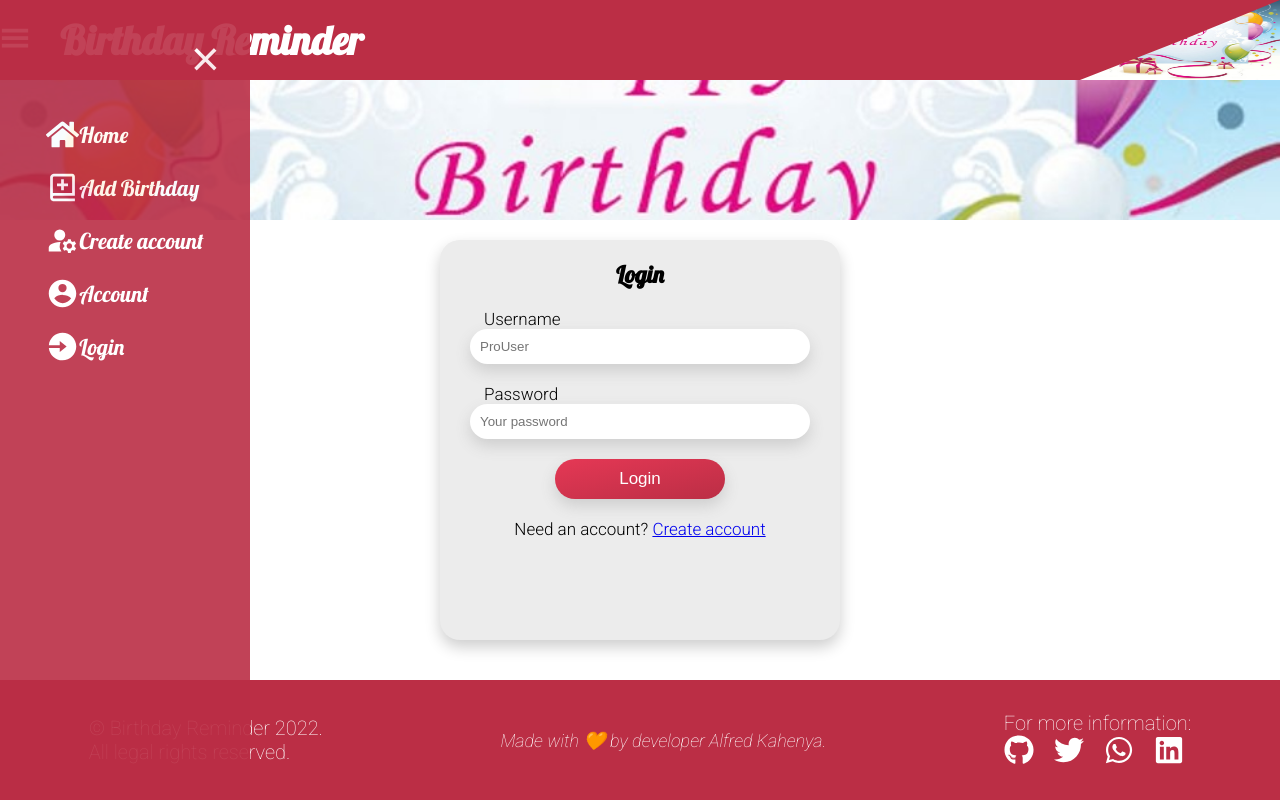
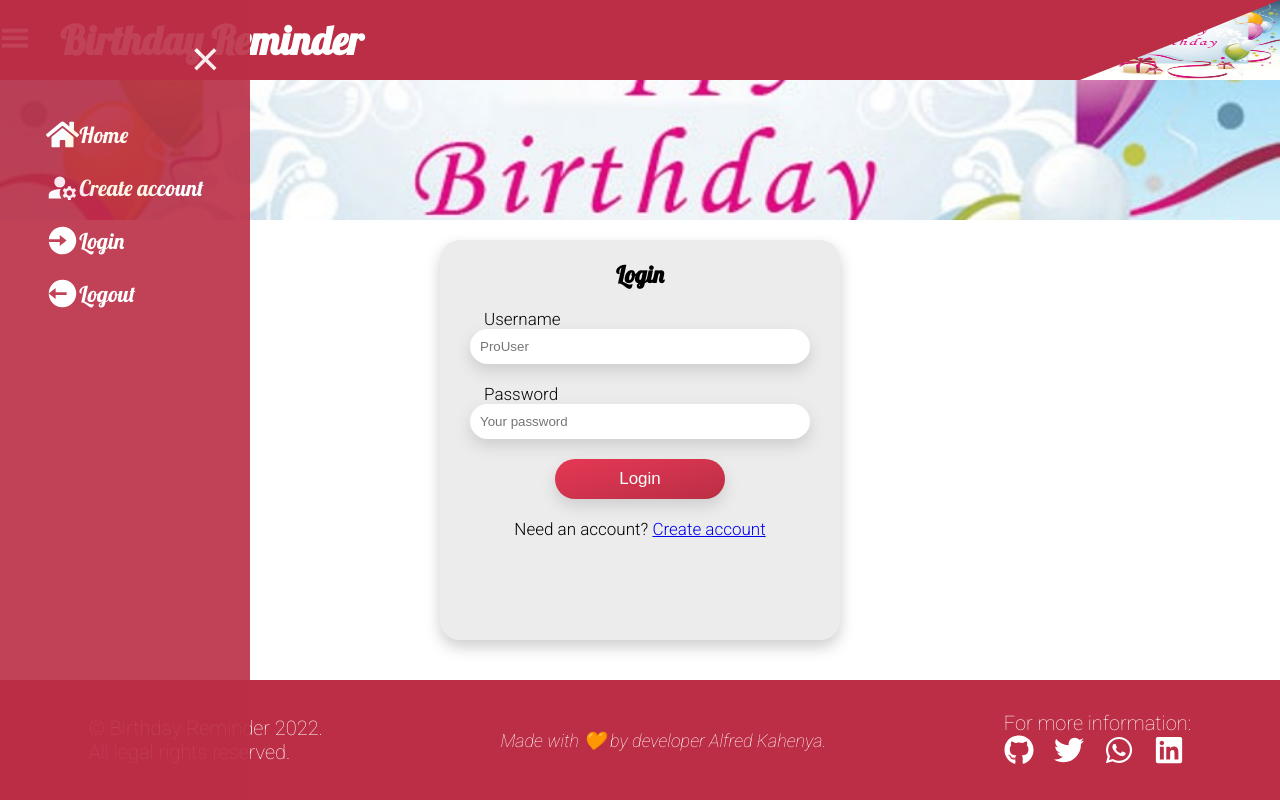
Before and after one commit to WaruiAlfred/birthday-reminder-front, a React (Create React App) app: page /login in a window 1280 px wide. Both pictures are taken after a click on the button 15 px from the left and 40 px from the top of the page. Built offline with nearby package versions, Linux system fonts and the light colour scheme; no server answers.

Commit message:
implement login and logout functions and ui change

```diff
--- a/src/components/SideMenu.js
+++ b/src/components/SideMenu.js
@@ -1,10 +1,20 @@
+import { useContext } from "react";
 import { StyledSideMenu, StyledLink } from "./styled/Header.styled";
 import { FaHome } from "react-icons/fa";
 import { BiBookAdd } from "react-icons/bi";
-import { RiLoginCircleFill, RiAccountCircleFill } from "react-icons/ri";
+import {
+  RiLoginCircleFill,
+  RiAccountCircleFill,
+  RiLogoutCircleFill,
+} from "react-icons/ri";
 import { MdManageAccounts } from "react-icons/md";
+import { AppContext } from "../store/appContext";
 
 const SideMenu = ({ sideNavToggle }) => {
+  const { loggedInUserTokenData, logout } = useContext(AppContext);
+
+  const loggedIn = !!loggedInUserTokenData;
+
   const closeSideMenuHandler = () => {
     setTimeout(sideNavToggle(false), 5);
   };
@@ -17,21 +27,31 @@ const SideMenu = ({ sideNavToggle }) => {
           <FaHome />
           Home
         </StyledLink>
+        {loggedIn && (
           <StyledLink to="/addBirthday">
             <BiBookAdd />
             Add Birthday
           </StyledLink>
+        )}
         <StyledLink to="/register">
           <MdManageAccounts />
-          Create account
+          Create {loggedIn && "new"} account
         </StyledLink>
+        {loggedIn && (
           <StyledLink to="/account">
             <RiAccountCircleFill />
             Account
           </StyledLink>
+        )}
+        {!loggedIn && (
           <StyledLink to="/login">
             <RiLoginCircleFill />
             Login
+          </StyledLink>
+        )}
+        <StyledLink to="/" onClick={logout}>
+          <RiLogoutCircleFill />
+          Logout
         </StyledLink>
       </div>
     </StyledSideMenu>
--- a/src/components/forms/LoginForm.js
+++ b/src/components/forms/LoginForm.js
@@ -1,5 +1,5 @@
 import { useEffect, useContext } from "react";
-import { useNavigate,Link } from "react-router-dom";
+import { useNavigate, Link } from "react-router-dom";
 import { FormContainer, StyledButton } from "../styled/forms/Form.styled";
 import { Formik, Form } from "formik";
 import * as Yup from "yup";
@@ -45,10 +45,11 @@ const LoginForm = () => {
           setTimeout(() => {
             sendRequest("POST", "accounts/login/", values);
 
-            // if (data) {
+            if (data) {
+              // localStorage.setItem("tokenData", JSON.stringify(data));
               onSetToken(data);
-            //   navigate("/");
-            // }
+              navigate("/");
+            }
 
             setSubmitting(false);
           }, 400);
@@ -75,7 +76,9 @@ const LoginForm = () => {
         </Form>
       </Formik>
       {error && <ErrorMessage>{error}</ErrorMessage>}
-      <p>Need an account? <Link to='/register'>Create account</Link></p>
+      <p>
+        Need an account? <Link to="/register">Create account</Link>
+      </p>
     </FormContainer>
   );
 };
--- a/src/components/styled/Header.styled.js
+++ b/src/components/styled/Header.styled.js
@@ -20,6 +20,11 @@ export const StyledHeader = styled.header`
 
       &:hover {
         cursor: pointer;
+      }
+
+      &:focus {
+        border: none;
+        outline: ${({ theme }) => theme.colors.primary};
       }
     }
 
@@ -61,6 +66,11 @@ export const StyledSideMenu = styled.div`
     &:hover {
       cursor: pointer;
     }
+
+    &:focus {
+        border: none;
+        outline: ${({ theme }) => theme.colors.primary};
+      }
   }
 
   div {
--- a/src/components/styled/forms/Form.styled.js
+++ b/src/components/styled/forms/Form.styled.js
@@ -28,7 +28,7 @@ export const FormContainer = styled.div`
     }
   }
 
-  p{
+  p {
     font-weight: 300;
     font-size: 1.7rem;
     text-align: center;
@@ -80,6 +80,11 @@ export const StyledButton = styled.button`
   &:hover {
     cursor: pointer;
     transform: translateY(-2px);
+  }
+
+  &:focus {
+    border: none;
+    outline: ${({ theme }) => theme.colors.primary};
   }
 `;
 
@@ -133,5 +138,10 @@ export const SuccessMessageDiv = styled.div`
     &:hover {
       cursor: pointer;
     }
+
+    &:focus {
+      border: none;
+      outline: ${({ theme }) => theme.colors.primary};
+    }
   }
 `;
--- a/src/store/appContext.js
+++ b/src/store/appContext.js
@@ -1,9 +1,15 @@
 import { createContext, useReducer, useCallback } from "react";
+import { useNavigate } from "react-router-dom";
 
 const initialValues = {
   loggedInUserTokenData: null,
   onSetToken: (token) => {},
+  logout: () => {},
 };
+
+const initialReducerValues ={
+  loggedInUserTokenData: null,
+}
 
 const contextReducer = (_, action) => {
   switch (action.type) {
@@ -17,17 +23,25 @@ const contextReducer = (_, action) => {
 export const AppContext = createContext(initialValues);
 
 const AppContextProvider = ({ children }) => {
-  const [contextValues, dispatch] = useReducer(contextReducer, initialValues);
-  console.log(contextValues);
+  const [contextValues, dispatch] = useReducer(contextReducer, initialReducerValues);
+  const navigate = useNavigate();
+
+  const storedToken = localStorage.getItem("tokenData");
 
   const setTokenHandler = useCallback((token) => {
     dispatch({ type: "SET_TOKEN", userToken: token });
     localStorage.setItem("tokenData", JSON.stringify(token));
   }, []);
 
+  const logoutHandler = () => {
+    localStorage.removeItem("tokenData");
+    navigate("/");
+  };
+
   const values = {
-    loggedInUserTokenData: contextValues.loggedInUserTokenData,
+    loggedInUserTokenData: JSON.parse(storedToken),
     onSetToken: setTokenHandler,
+    logout: logoutHandler,
   };
 
   return <AppContext.Provider value={values}>{children}</AppContext.Provider>;
```
Lines whose indentation alone changed are shown as unchanged.
